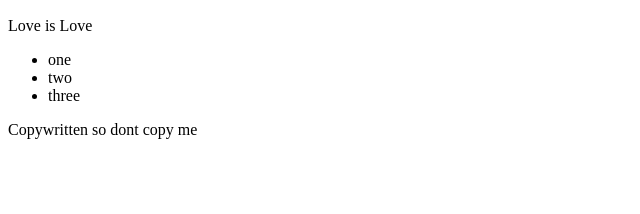
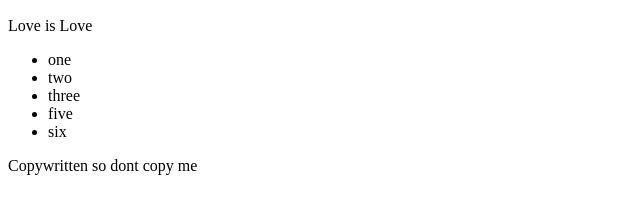
Before and after one commit to stellardevs/git-course, a plain HTML site: page index.html in a window 1280 px wide. Shown: the part 96-310 px from the top of the page, without its empty margins (0-640 px from the left). Drawn offline with Linux system fonts and the light colour scheme.

Commit message:
added un ordered lists to master

```diff
--- a/index.html
+++ b/index.html
@@ -8,7 +8,10 @@
       <li>one</li>
       <li>two</li>
       <li>three</li>
+      <li>five</li>
+      <li>six</li>
     </ul>
+
     <footer>Copywritten so dont copy me</footer>
   </body>
 </html>
```
